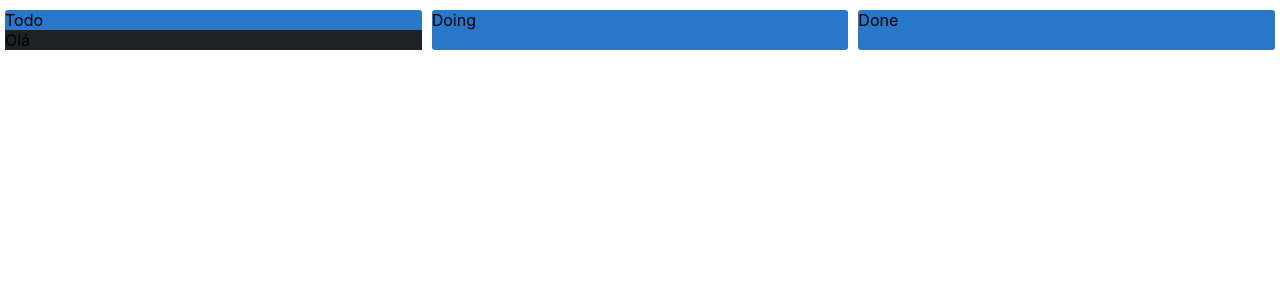
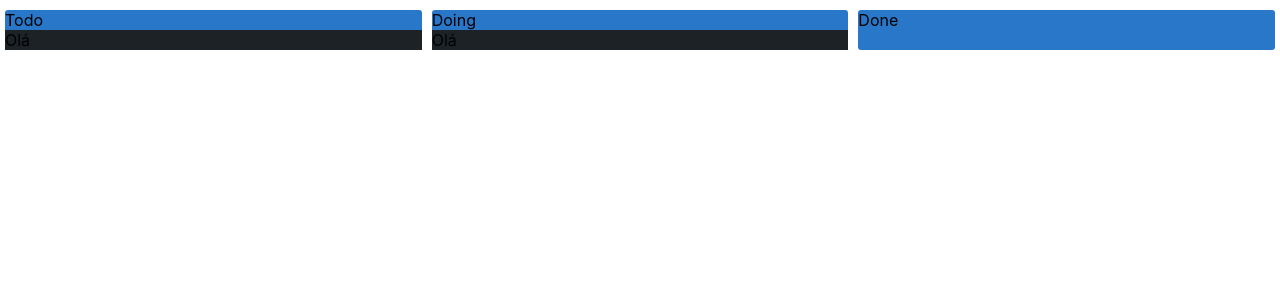
Before and after one commit to andre-moura/kanban, a Flask app: page /board in a window 1280 px wide. Shown: the part 83-383 px from the top of the page. Run offline with Flask 2, Linux system fonts and the light colour scheme.

Commit message:
Fixing logic to use more than one item when dragging and dropping from the board

```diff
--- a/templates/board.html
+++ b/templates/board.html
@@ -14,16 +14,21 @@
         </div>
         <div class="item">
             Doing
-
+            <div class="task" id="task2" draggable="true">
+                Olá
+            </div>
         </div>
         <div class="item">
             Done
         </div>
         <script>
-            const draggableElement = document.querySelector('.task')
-            draggableElement.addEventListener('dragstart', e => {
-                e.dataTransfer.setData('text/plain', draggableElement.id)
-            });
+            // const draggableElement = document.querySelectorAll('.task')
+
+            for (const draggableElement of document.querySelectorAll('.task')) {
+                draggableElement.addEventListener('dragstart', e => {
+                    e.dataTransfer.setData('text/plain', draggableElement.id)
+                });
+            }
 
             for (const dropZone of document.querySelectorAll('.item')) {
                 dropZone.addEventListener('dragover', e => {
```
